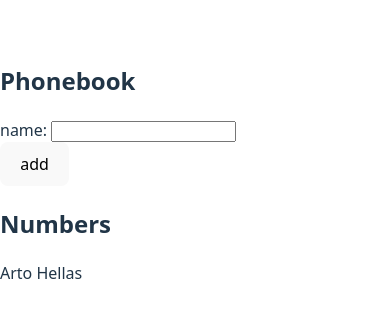
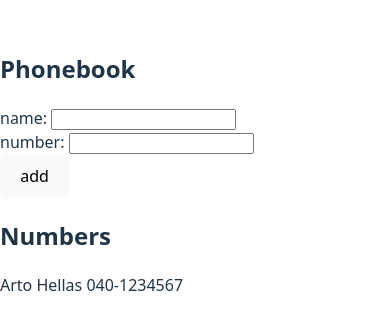
Before and after one commit to mahmoud-abdelsabour/thefullstackopen, a React (Vite) app in the folder part2/phonebook/: page / in a window 390 px wide. Shown: the part 250-580 px from the top of the page. Built offline with nearby package versions, Linux system fonts and the light colour scheme.

Commit message:
2.8: The Phonebook Step 3

```diff
--- a/part2/phonebook/src/App.jsx
+++ b/part2/phonebook/src/App.jsx
@@ -3,11 +3,15 @@ import Person from './components/Person'
 
 const App = () => {
   const [persons, setPersons] = useState([
-    { name: 'Arto Hellas' }
+    {
+      name: 'Arto Hellas',
+      number:' 040-1234567'
+    }
   ])
   const [newName, setNewName] = useState('')
+  const [newNumber, setNewNumber] = useState('')
 
-  const addName = (event) => {
+  const addPerson = (event) => {
     event.preventDefault()
     console.log('button clicked', event.target)
 
@@ -17,12 +21,14 @@ const App = () => {
       return
     }
 
-    const nameObject = {
-      name: newName
+    const personObject = {
+      name: newName,
+      number: newNumber
     }
 
-    setPersons(persons.concat(nameObject))
+    setPersons(persons.concat(personObject))
     setNewName('')
+    setNewNumber('')
   }
 
   const handleNameChange = (event) => {
@@ -30,16 +36,20 @@ const App = () => {
     setNewName(event.target.value)
   }
 
+    const handleNumberChange = (event) => {
+    console.log(event.target.value)
+    setNewNumber(event.target.value)
+  }
+
+
+
   return (
     <div>
       <h2>Phonebook</h2>
-      <form onSubmit={addName}>
-        <div>
-          name: <input value={newName} onChange={handleNameChange}/>
-        </div>
-        <div>
-          <button type="submit">add</button>
-        </div>
+      <form onSubmit={addPerson}>
+        <div>name: <input value={newName} onChange={handleNameChange}/></div>
+        <div>number: <input value={newNumber} onChange={handleNumberChange} /></div>
+        <div><button type="submit">add</button></div>
       </form>
       <h2>Numbers</h2>
       {persons.map(person => <Person key={person.name} person={person} />)}
--- a/part2/phonebook/src/components/Person.jsx
+++ b/part2/phonebook/src/components/Person.jsx
@@ -1,3 +1,3 @@
-const Person = ({person}) => <p>{person.name}</p>
+const Person = ({person}) => <p>{person.name +' '+ person.number}</p>
 
 export default Person
```
